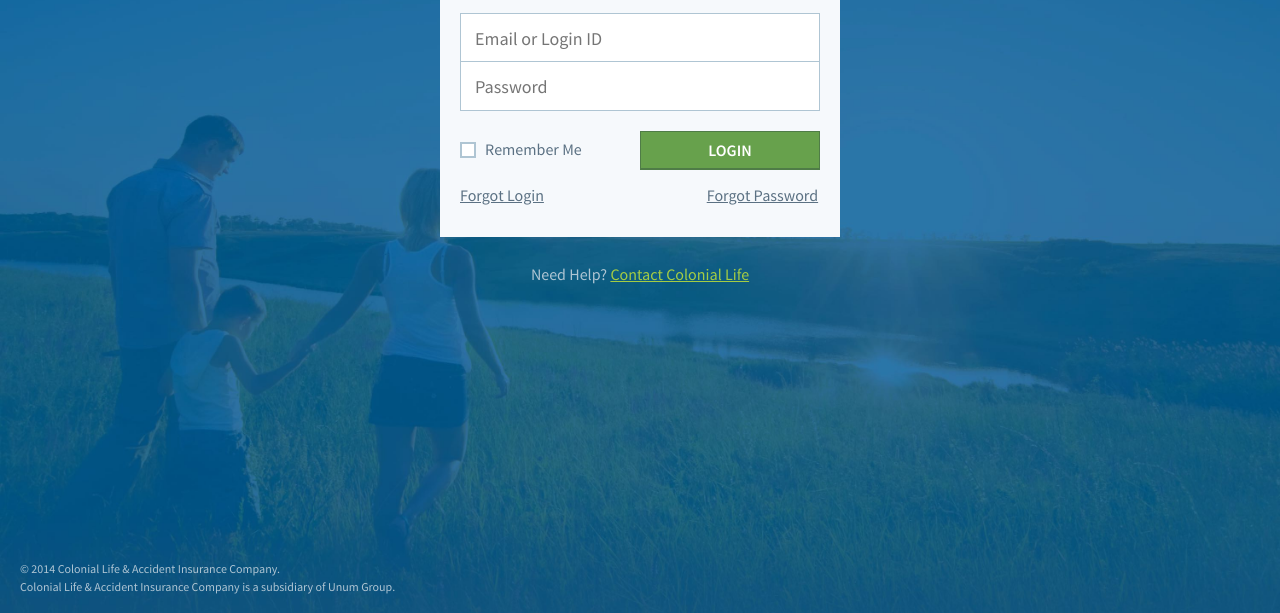
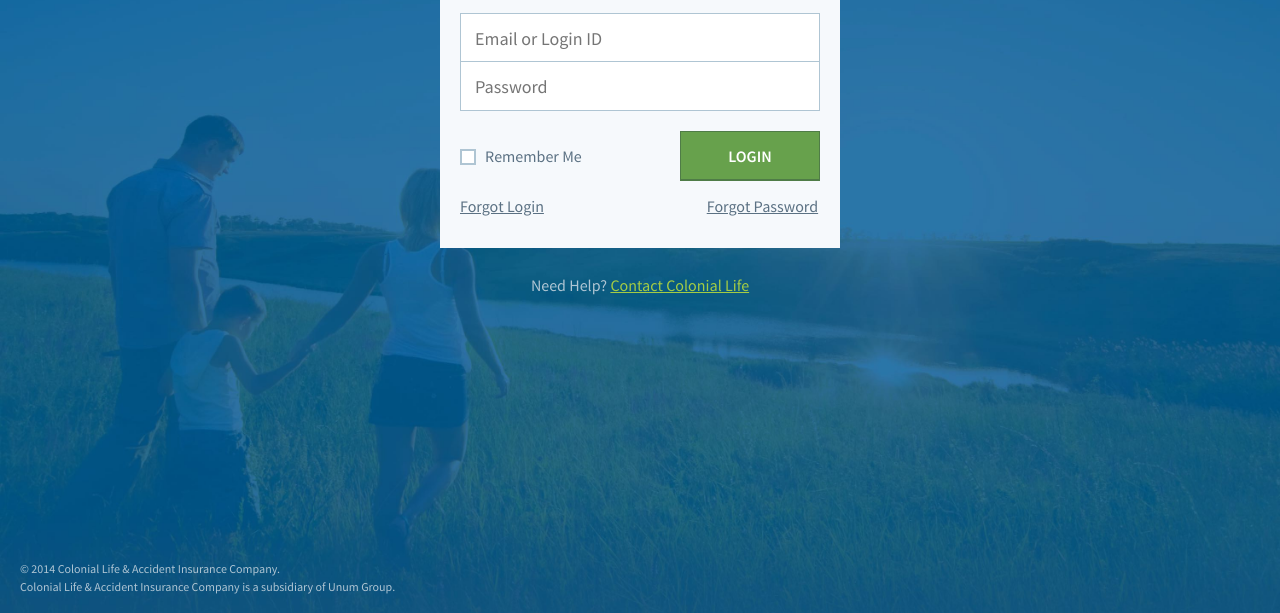
Before and after one commit to tyleryoungblood/password-reset, a website: page index.html in a window 1280 px wide. Shown: the part 187-800 px from the top of the page. Drawn offline with nearby package versions, Linux system fonts and the light colour scheme.

Commit message:
fix login button width and checkbox margin to center-align with login button

```diff
--- a/index.html
+++ b/index.html
@@ -40,7 +40,7 @@
                 </div>
 
 
-                <button class="btn btn-leaf">LOGIN</button>
+                <button class="btn btn-leaf pull-right">LOGIN</button>
 
                    <div class="forgot">
                      <a href="" class="">Forgot Login</a>
--- a/scss/site.scss
+++ b/scss/site.scss
@@ -159,6 +159,7 @@ input {
 label {
   color: $slate;
   font-weight: normal;
+  margin-top: 7px;
   margin-bottom: 0;
   padding-left: 25px;
   cursor: pointer;
@@ -214,10 +215,11 @@ input[type=checkbox] {
 
 .btn {
   width: 100%;
+  height: 50px;
   margin: 20px 0 17px; // .btn class has margin-bottom of 0
   display: inline-block;
   @media (min-width: 431px) {
-    width: 50%;
+    width: 140px;
     margin: 10px 0 13px;
   }
 }
@@ -240,6 +242,7 @@ input[type=checkbox] {
 }
 
 .forgot {
+  clear: both;
   a {
     color: $slate;
     display: inline-block;
```
Also changed, not shown: css/site.css.
